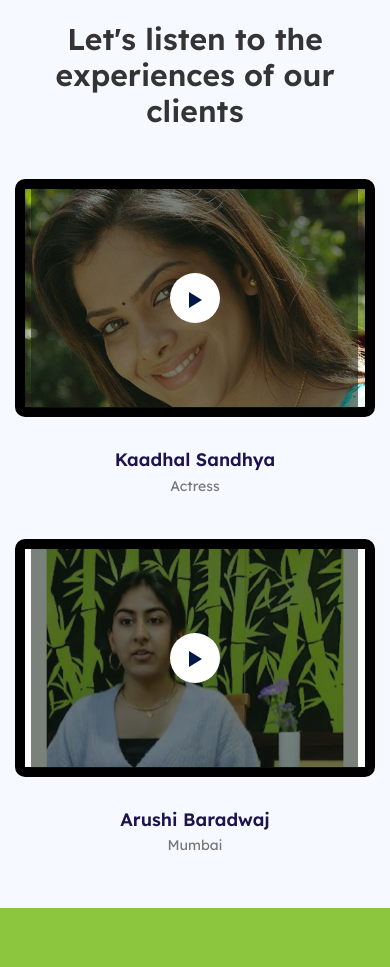
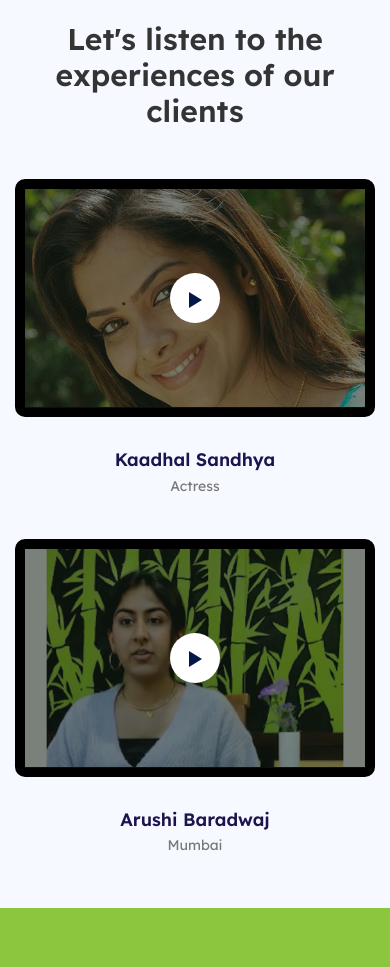
Before and after one commit to dilshad-shibin/aurevoir-lp-init, a PHP site: page /index2.php?utm_source=1 in a window 390 px wide. Shown: the part 1795-2762 px from the top of the page. Run offline with PHP 8.4, Linux system fonts and the light colour scheme; data that the repository does not hold is empty; some libraries are stand-ins or nearby versions; some web fonts are replaced.

Commit message:
res new changes new

```diff
--- a/assets/css/responsive.css
+++ b/assets/css/responsive.css
@@ -637,6 +637,10 @@
         max-width: inherit;
         float: inherit;
     }
+    .video-block .img-hover{
+        right: 10px;
+        left: 10px;
+    }
 }
 
 @media(max-width: 360px){
```
